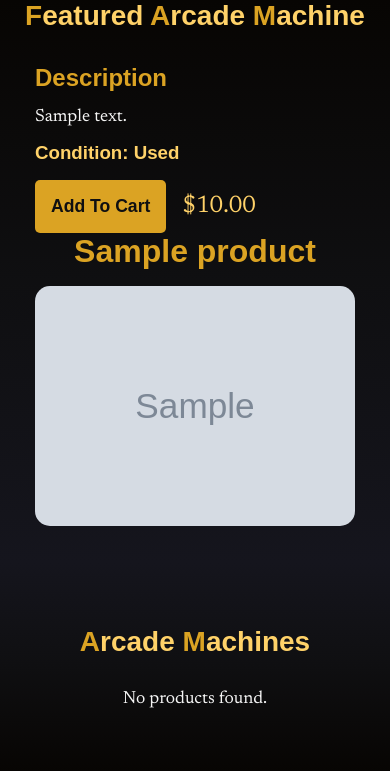
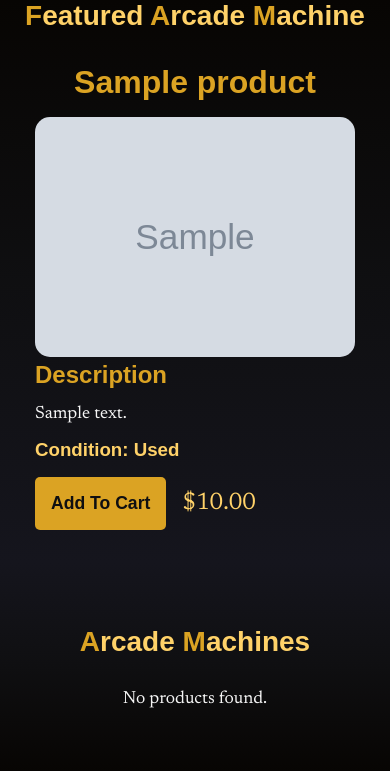
Before and after one commit to BrandonTraviss/PHPCSSProject, a PHP site: page /shop.php in a window 390 px wide. Shown: the part 123-894 px from the top of the page. Run offline with PHP 8.4, Linux system fonts and the light colour scheme; tables that the repository leaves empty hold one stand-in row (values such as "Sample post"); grey boxes marked "Sample" are stand-in pictures; a stand-in replaces the project's code that opens the database connection; some libraries are stand-ins or nearby versions; some web fonts are replaced.

Commit message:
Fixed CSS for Shops

```diff
--- a/src/css/style.css
+++ b/src/css/style.css
@@ -882,7 +882,6 @@ details p {
 @media (max-width: 1024px) {
     .featured-product {
         grid-template-areas:
-            "featured-title"
             "featured-left"
             "featured-right";
         justify-content: center;
```
